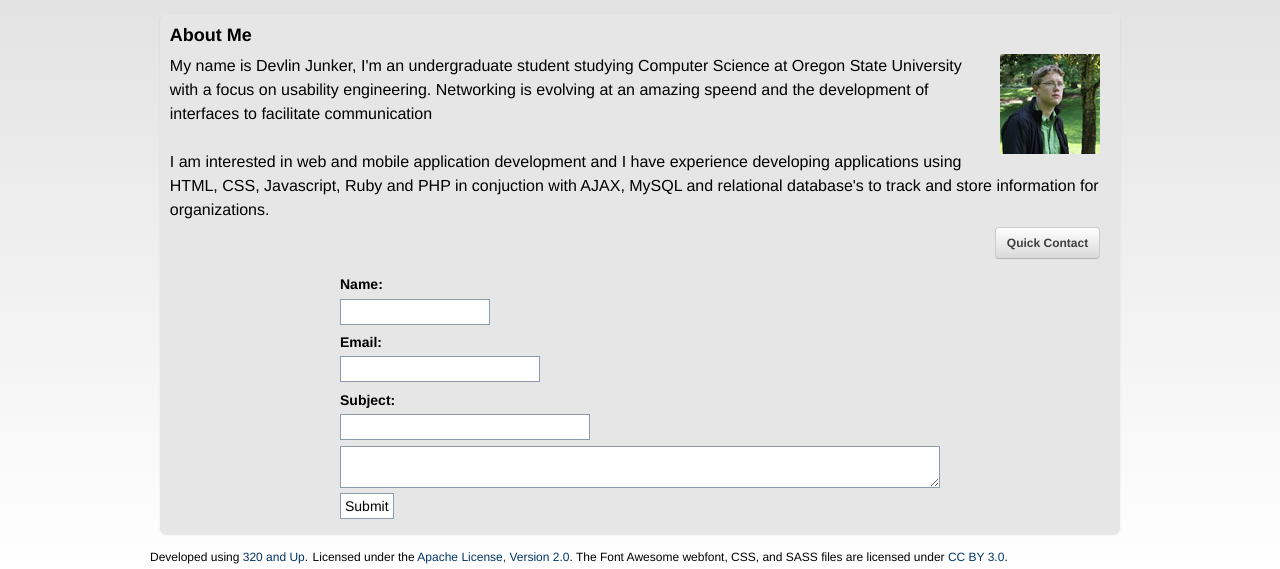
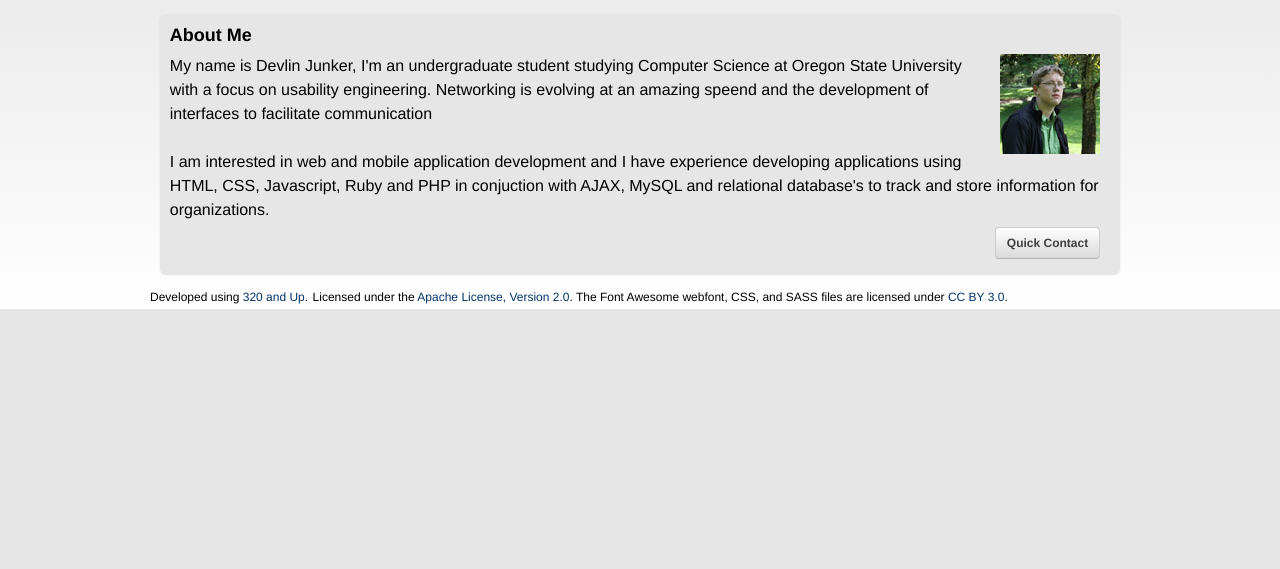
Before and after one commit to devlinjunker/design-junkie, a PHP site: page / in a window 1280 px wide. Shown: the part 719-1288 px from the top of the page. After the commit the page ends 1028 px from the top, so only its background shows below. Run offline with PHP 8.4, Linux system fonts and the light colour scheme; data that the repository does not hold is empty; some libraries are stand-ins or nearby versions.

Commit message:
hide form

```diff
--- a/index.php
+++ b/index.php
@@ -37,7 +37,7 @@
 		<input type="email" id="email" name="email" required/>
 		<label for="subject">Subject:</label>
 		<input type="text" id="subject" name="subject" required/>
-		<textarea id="message" name="message" required></textarea>
+		<textarea id="message" name="message" rows="20" required></textarea>
 		<input type="submit"/>
 	</form>
 </div>
--- a/sass/_600.scss
+++ b/sass/_600.scss
@@ -46,6 +46,7 @@
 
 #quickcontact{
 	width: 600px;
+	display: none;
 
 	#email{
 		width: 200px;
--- a/stylesheets/screen.css
+++ b/stylesheets/screen.css
@@ -2703,16 +2703,17 @@ html {
   /* line 47, C:/Users/Devlin/Dropbox/CS Stuff/Web Development/design-junkie/sass/_600.scss */
   #quickcontact {
     width: 600px;
+    display: none;
   }
-  /* line 50, C:/Users/Devlin/Dropbox/CS Stuff/Web Development/design-junkie/sass/_600.scss */
+  /* line 51, C:/Users/Devlin/Dropbox/CS Stuff/Web Development/design-junkie/sass/_600.scss */
   #quickcontact #email {
     width: 200px;
   }
-  /* line 54, C:/Users/Devlin/Dropbox/CS Stuff/Web Development/design-junkie/sass/_600.scss */
+  /* line 55, C:/Users/Devlin/Dropbox/CS Stuff/Web Development/design-junkie/sass/_600.scss */
   #quickcontact #name {
     width: 150px;
   }
-  /* line 58, C:/Users/Devlin/Dropbox/CS Stuff/Web Development/design-junkie/sass/_600.scss */
+  /* line 59, C:/Users/Devlin/Dropbox/CS Stuff/Web Development/design-junkie/sass/_600.scss */
   #quickcontact #subject {
     width: 250px;
   }
```
